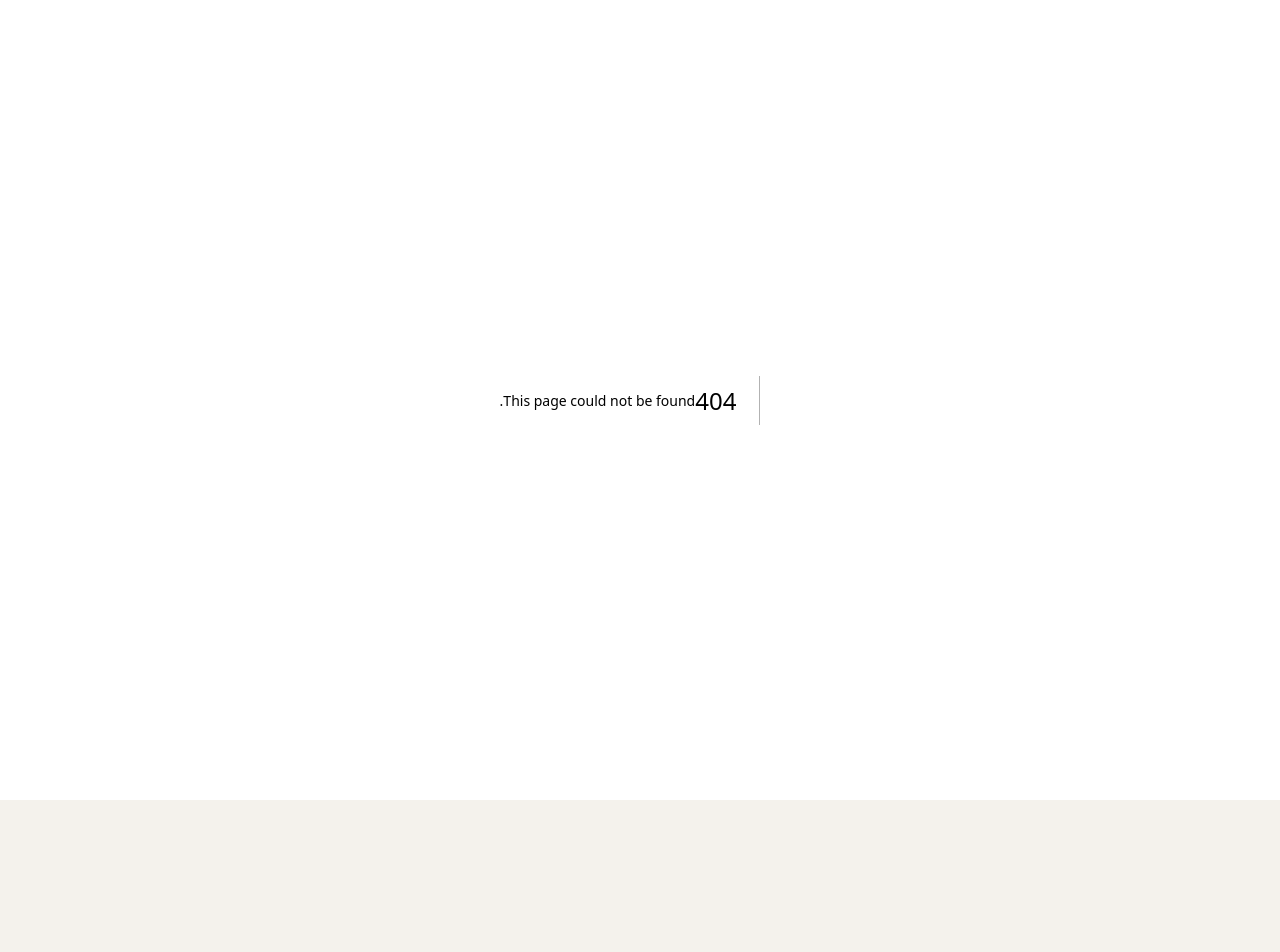
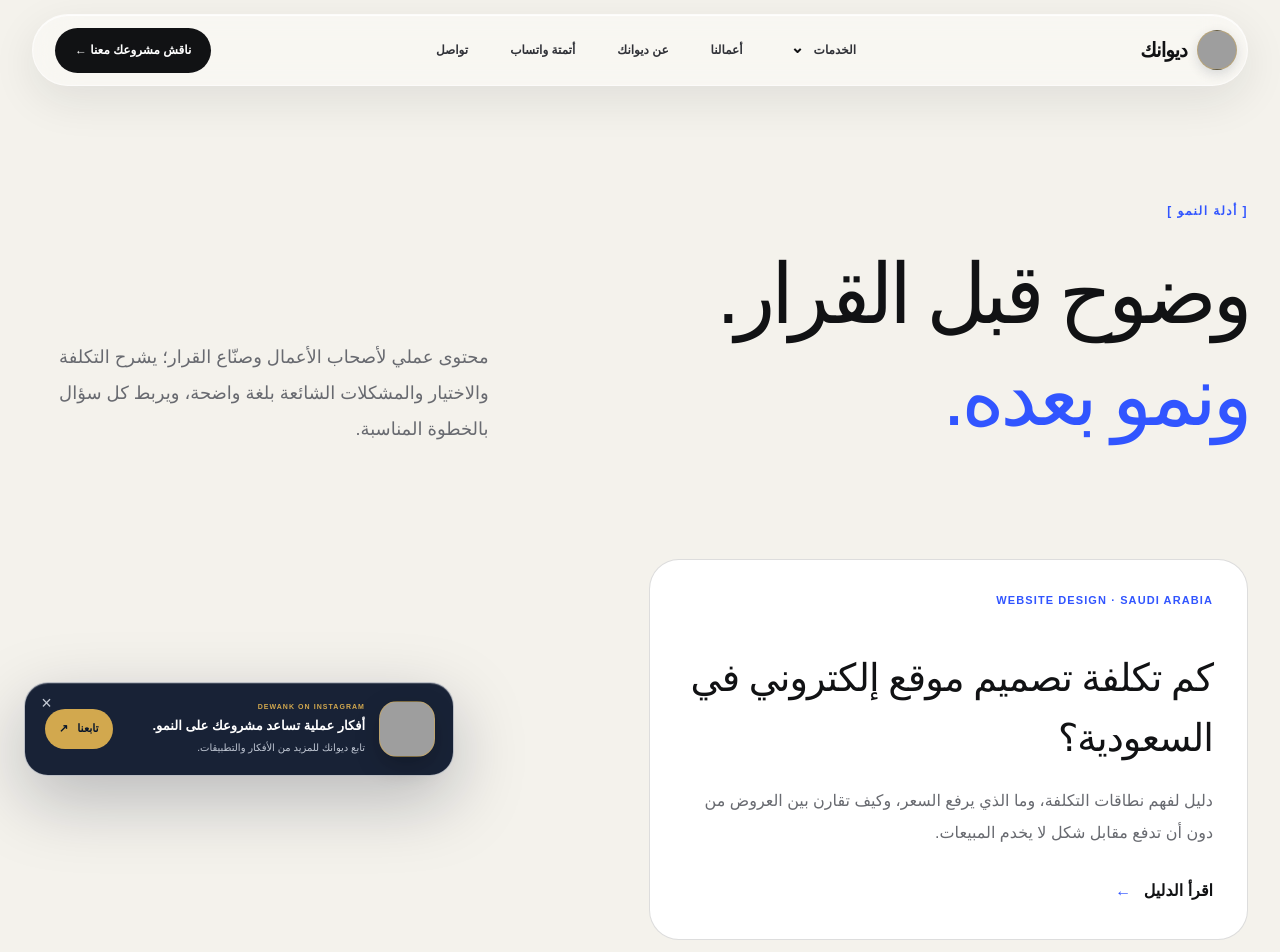
Before and after one commit to mohammedrashad2011-ui/Dewank-2026-website, a Next.js app: page /guides in a window 1280 px wide. Before the commit this address had no page. Shown: the top 952 px of the page. Before the commit the page ends 800 px from the top, so only its background shows below. Built offline with nearby package versions, Linux system fonts and the light colour scheme; grey boxes are pictures that could not be loaded; a web font is replaced by a local one.

Commit message:
feat: add app/guides/page.tsx

```diff
--- /dev/null
+++ b/app/guides/page.tsx
@@ -0,0 +1,45 @@
+import type { Metadata } from "next";
+import Link from "next/link";
+import { Footer, Header } from "../components/site-shell";
+import { createMetadata, organizationId, siteUrl } from "../lib/seo";
+import "./guides.css";
+
+export const metadata: Metadata = createMetadata({
+  title: "أدلة التسويق والنمو للشركات | ديوانك",
+  description: "أدلة عملية تساعد الشركات في السعودية والخليج على اتخاذ قرارات أفضل في التسويق الرقمي وتصميم المواقع وSEO والإعلانات والأتمتة.",
+  path: "/guides",
+  keywords: ["أدلة التسويق الرقمي", "دليل نمو الشركات", "التسويق في السعودية", "تصميم المواقع", "SEO", "أتمتة واتساب"],
+});
+
+const guides = [
+  {
+    category: "WEBSITE DESIGN · SAUDI ARABIA",
+    title: "كم تكلفة تصميم موقع إلكتروني في السعودية؟",
+    description: "دليل لفهم نطاقات التكلفة، وما الذي يرفع السعر، وكيف تقارن بين العروض من دون أن تدفع مقابل شكل لا يخدم المبيعات.",
+    href: "/guides/website-design-cost-saudi-arabia",
+  },
+];
+
+export default function GuidesPage() {
+  const schema = {
+    "@context": "https://schema.org",
+    "@graph": [
+      { "@type": "CollectionPage", "@id": `${siteUrl}/guides#page`, name: "أدلة النمو من ديوانك", description: "أدلة عملية في التسويق والنمو والبراند وتصميم المواقع وSEO والأتمتة.", url: `${siteUrl}/guides`, isPartOf: { "@id": `${siteUrl}/#website` }, publisher: { "@id": organizationId } },
+      { "@type": "BreadcrumbList", itemListElement: [{ "@type": "ListItem", position: 1, name: "الرئيسية", item: siteUrl }, { "@type": "ListItem", position: 2, name: "أدلة النمو", item: `${siteUrl}/guides` }] },
+    ],
+  };
+
+  return <main className="guides-page">
+    <Header />
+    <script type="application/ld+json" dangerouslySetInnerHTML={{ __html: JSON.stringify(schema) }} />
+    <section className="guides-hero shell">
+      <div><span className="guides-label">[ أدلة النمو ]</span><h1>وضوح قبل القرار.<br/><em>ونمو بعده.</em></h1></div>
+      <p>محتوى عملي لأصحاب الأعمال وصنّاع القرار؛ يشرح التكلفة والاختيار والمشكلات الشائعة بلغة واضحة، ويربط كل سؤال بالخطوة المناسبة.</p>
+    </section>
+    <section className="guides-grid shell" aria-label="أدلة ديوانك">
+      {guides.map((guide) => <article className="guide-card" key={guide.href}><small>{guide.category}</small><h2>{guide.title}</h2><p>{guide.description}</p><Link href={guide.href}>اقرأ الدليل <span>←</span></Link></article>)}
+    </section>
+    <section className="guides-note shell"><h2>هذه ليست مدونة أخبار.</h2><p>كل دليل مبني حول سؤال حقيقي يسبق قرارًا تجاريًا، ويرتبط بخدمة واضحة. نحدّث ما يستحق التحديث ولا ننشر لمجرد زيادة عدد الصفحات.</p></section>
+    <Footer />
+  </main>;
+}
```
